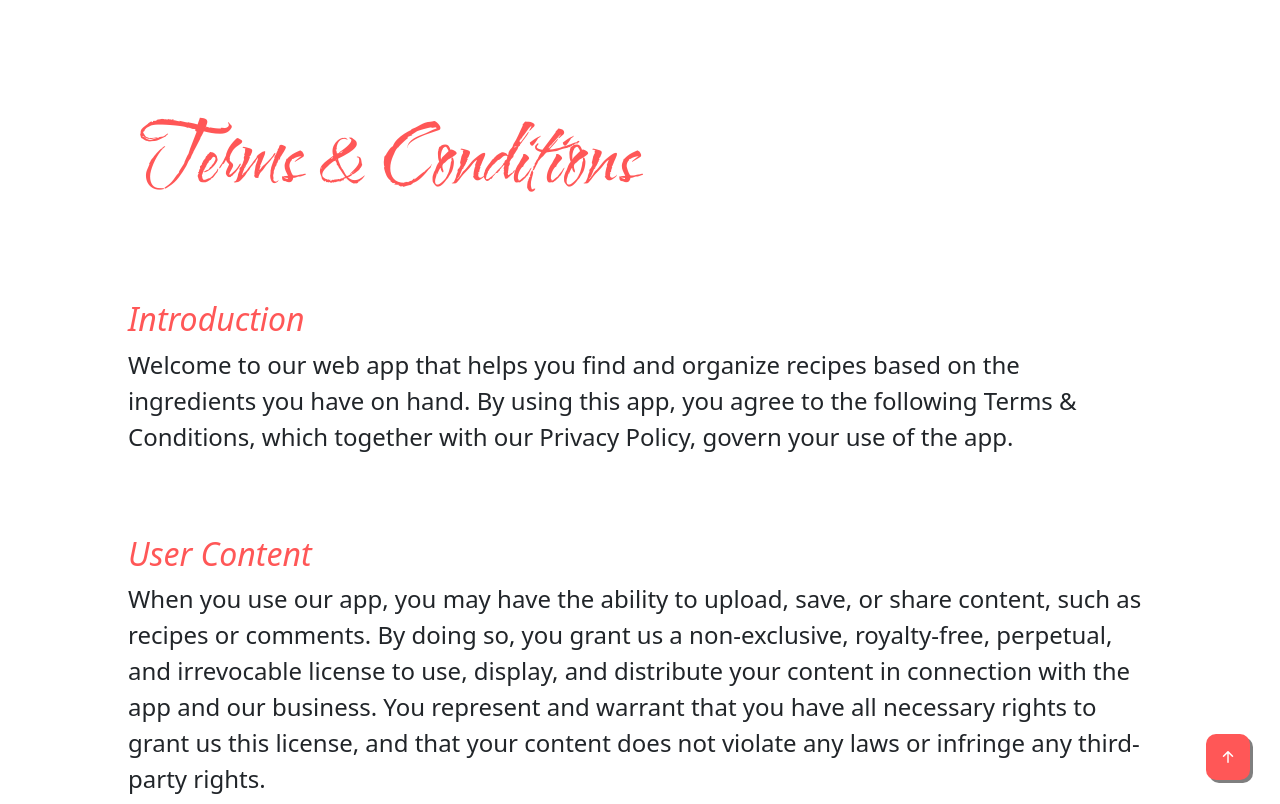
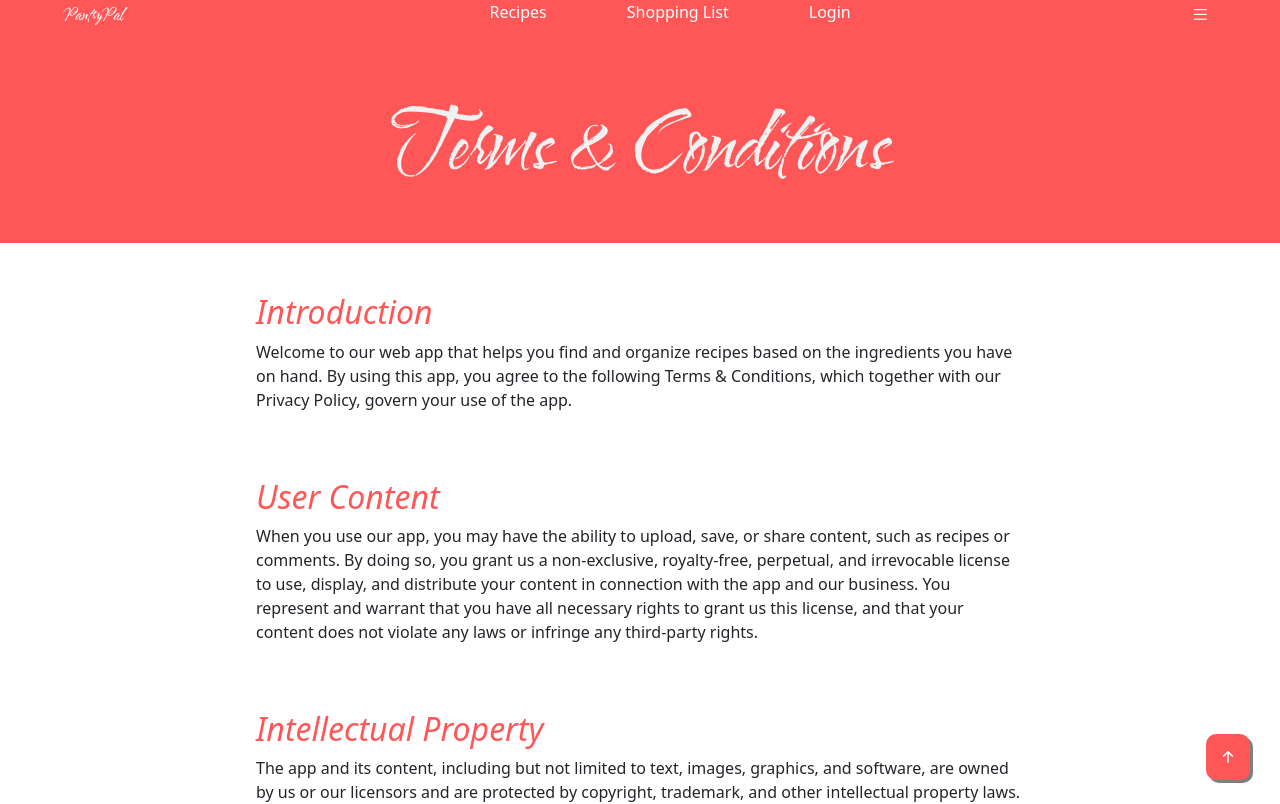
Before and after one commit to ydkulks/PantryPal, a React (Create React App) app: page /Terms in a window 1280 px wide. Shown: the top 804 px of the page. Built offline with nearby package versions, Linux system fonts and the light colour scheme.

Commit message:
T&C header styling

```diff
--- a/src/pages/Terms.js
+++ b/src/pages/Terms.js
@@ -1,7 +1,9 @@
 const Terms = () => {
   return (
     <div className="TermsContainer">
-      <h2>Terms & Conditions</h2>
+      <div id="TermsHeaderDiv">
+        <h2>Terms & Conditions</h2>
+      </div>
       <div className="TermsCard">
         <h3 className="TermsPoints">Introduction</h3>
         <p className="TermsContent">
--- a/src/pages/style/Root/Terms.css
+++ b/src/pages/style/Root/Terms.css
@@ -1,23 +1,34 @@
 @import './var.css';
-
+/*
 .TermsContainer{
   padding: 5cqmax;
+}*/
+
+#TermsHeaderDiv{
+  background-color: var(--bg);
+  margin-top: -30px;
+  padding-bottom: 20px;
+  margin-bottom: 50px;
+}
+
+#TermsHeaderDiv h2{
+  padding-top: 100px;
+  color: var(--grey);
+  text-align:center;
 }
 
 .TermsCard{
-  /*border:solid var(--bg);*/
-  margin-left: 5cqmax;
-  margin-right: 5cqmax;
+  margin-left: 20%;
+  margin-right: 20%;
 }
 
 .TermsPoints{
-  /*font-family: WaterBrush;*/
   font-size: 2rem;
   font-style: italic;
-  padding-top: 5cqmax;
   color: var(--bg);
 }
 
 .TermsContent{
-  font-size: 1.5rem;
+  font-size: 1rem;
+  padding-bottom: 50px;
 }
```
